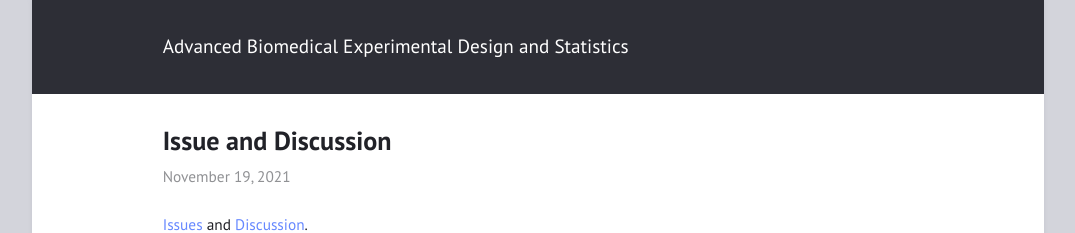
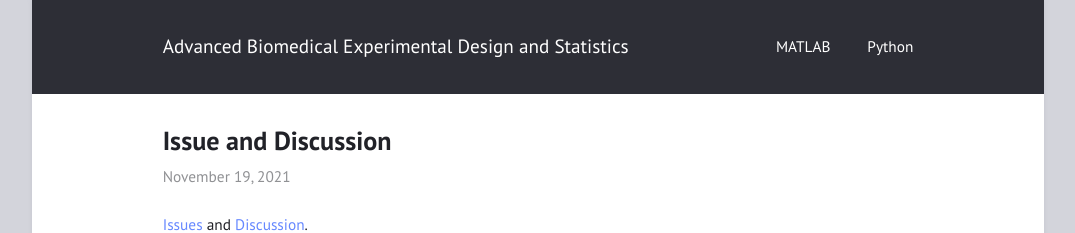
Before and after one commit to tulimid1/Advanced-Biomedical-Experimental-Design-and-Statistics, a Jekyll site: the page built from index.html, in a window 1280 px wide. Shown: the top 233 px of the page, without its empty margins (102-1177 px from the left). Built offline with Jekyll 4.4.1, drawn with Linux system fonts in a browser that asks for light colours.

```diff
--- a/_config.yml
+++ b/_config.yml
@@ -17,8 +17,8 @@ minimal: false             # use a dark header
 # Menu
 
 navigation:                # aceepts {file, title, url, icon, sidebaricon}
-  - {file:m-doc.md}
-  - {file:py-doc.md}
+  - {file: "m-doc.md"}
+  - {file: "py-doc.md"}
 
 external:                  # shows a footer with social links - for available icons see fontawesome.com/icons
   - {title: Mail, icon: envelope, url: "mailto:tulimid@udel.edu"}
```
